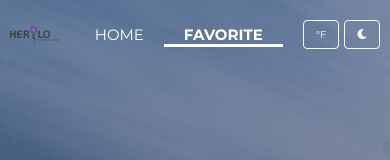
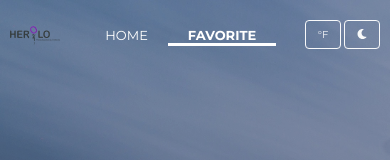
Before and after one commit to AlKhomenker/weather-demo, a React (Create React App) app: page /favorite in a window 390 px wide. Shown: the top 160 px of the page. Built offline with nearby package versions, Linux system fonts and the light colour scheme.

Commit message:
enabling of https for API request

```diff
--- a/src/Components/ItemDay/ItemDay.js
+++ b/src/Components/ItemDay/ItemDay.js
@@ -21,7 +21,7 @@ const ItemDay = (props) => {
 
     const getChooseLocation = async (location,page) => {
         dispatch(setNewPageUrl(page));
-        await axios.get(`http://dataservice.accuweather.com/locations/v1/cities/autocomplete?apikey=%09xrWzkJzTkGOGl6mYcWcDrE5tn9djaGlK&q=${location}`)
+        await axios.get(`https://dataservice.accuweather.com/locations/v1/cities/autocomplete?apikey=%09xrWzkJzTkGOGl6mYcWcDrE5tn9djaGlK&q=${location}`)
             .then(res => {
                 dispatch(setNewLocation(res.data[0]))
             }).catch(err => {
--- a/src/Components/Navigation/NavBar/NavBar.module.css
+++ b/src/Components/Navigation/NavBar/NavBar.module.css
@@ -57,7 +57,7 @@
         width: 95%;
     }
     .NavLink{
-        font-size: 15px;
+        font-size: 13px;
     }
     .images{
         width: 50px;
@@ -65,6 +65,6 @@
 
     .btn,.btnSave{
         font-size: 10px;
-        margin-left: 5px;
+        margin-left: 3px;
     }
 }
--- a/src/Components/SearchLocation/SearchLocation.js
+++ b/src/Components/SearchLocation/SearchLocation.js
@@ -33,7 +33,7 @@ const SearchLocation = () => {
     const handleSubmit = async (e) => {
         e.preventDefault();
         if (status) {
-            await axios.get(`http://dataservice.accuweather.com/locations/v1/cities/autocomplete?apikey=%09xrWzkJzTkGOGl6mYcWcDrE5tn9djaGlK&q=${location}`)
+            await axios.get(`https://dataservice.accuweather.com/locations/v1/cities/autocomplete?apikey=%09xrWzkJzTkGOGl6mYcWcDrE5tn9djaGlK&q=${location}`)
                 .then(res => {
                     dispatch(setNewLocation(res.data[0]));
                     setLocation('');
--- a/src/Pages/Main/Main.js
+++ b/src/Pages/Main/Main.js
@@ -25,7 +25,7 @@ const Main = () => {
 
 
     const getCurrentWeather = async (key) => {
-        await axios.get(`http://dataservice.accuweather.com/currentconditions/v1/${key}?apikey=xrWzkJzTkGOGl6mYcWcDrE5tn9djaGlK`)
+        await axios.get(`https://dataservice.accuweather.com/currentconditions/v1/${key}?apikey=xrWzkJzTkGOGl6mYcWcDrE5tn9djaGlK`)
              .then(res => {
                  dispatch(setCurrentWeather(res.data))
              }).catch(err => {
@@ -46,7 +46,7 @@ const Main = () => {
     }
 
     const getWeatherOn5Days = async (key) => {
-        await axios.get(`http://dataservice.accuweather.com/forecasts/v1/daily/5day/${key}?apikey=xrWzkJzTkGOGl6mYcWcDrE5tn9djaGlK`)
+        await axios.get(`https://dataservice.accuweather.com/forecasts/v1/daily/5day/${key}?apikey=xrWzkJzTkGOGl6mYcWcDrE5tn9djaGlK`)
             .then(res => {
                 dispatch(setWeatherOn5Days(res.data))
             }).catch(err => {
```
